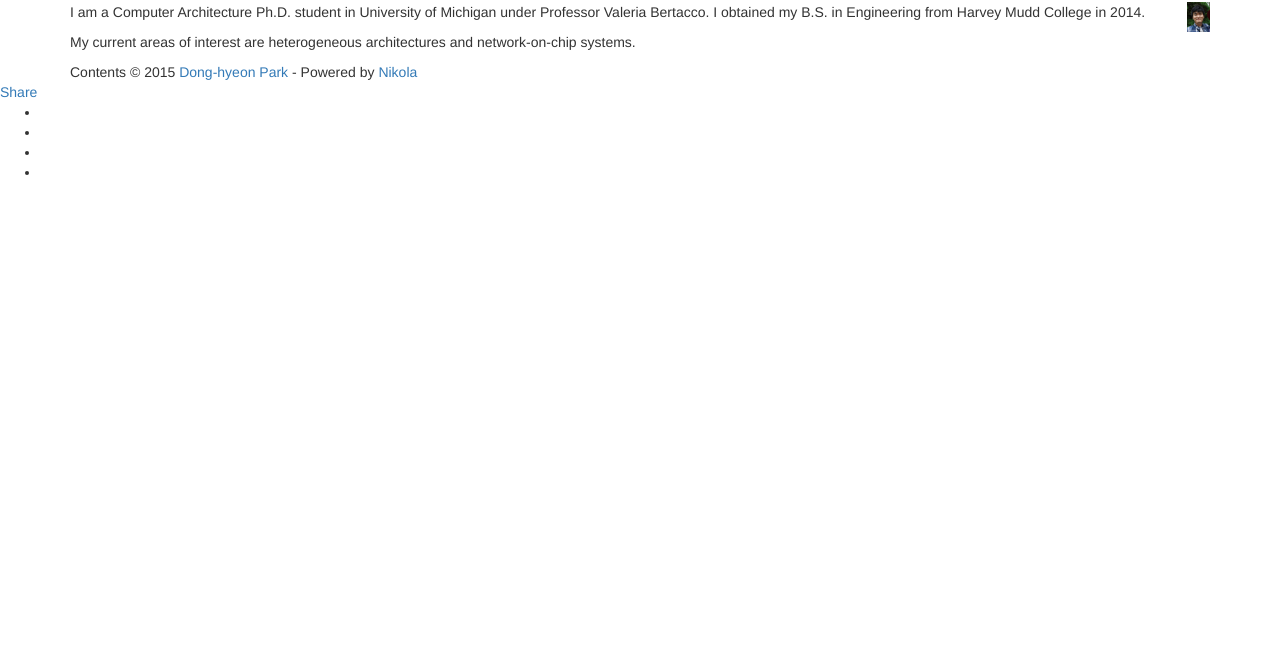
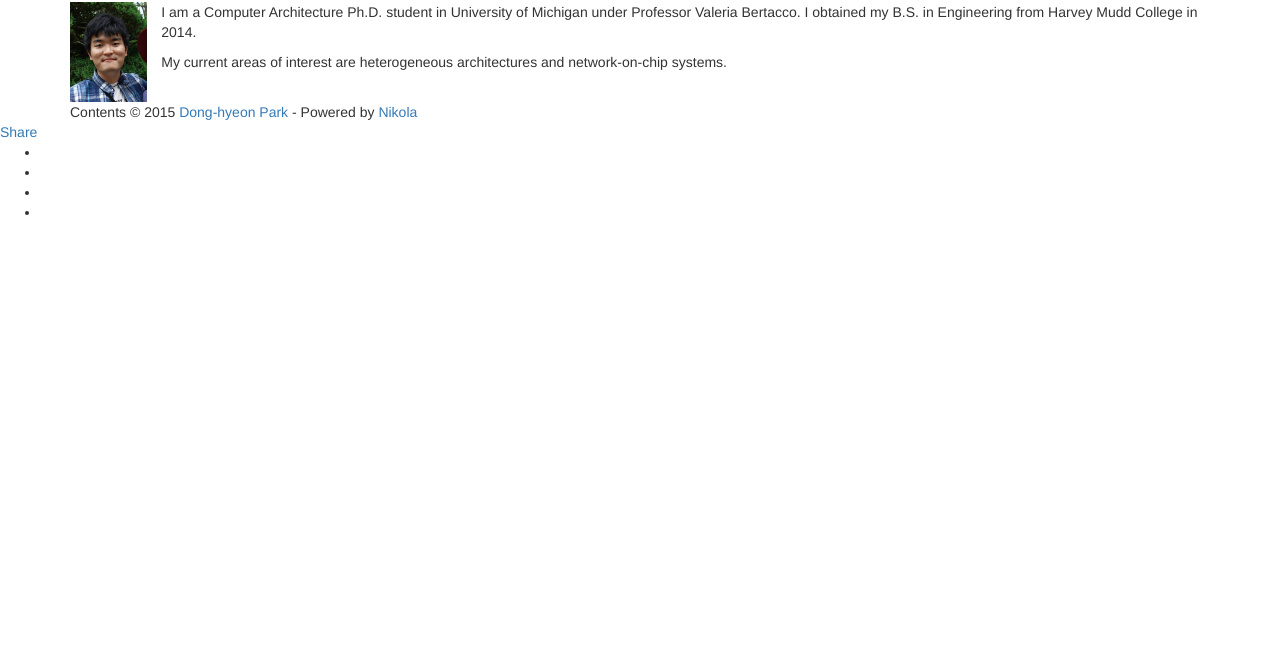
Before and after one commit to dohypark/web, a plain HTML site: page index.html in a window 1280 px wide. Shown: the part 132-800 px from the top of the page. Drawn offline with Linux system fonts and the light colour scheme; a script that the page names is missing.

Commit message:
scaling image again

```diff
--- a/index.html
+++ b/index.html
@@ -113,7 +113,7 @@
     </header>
     <div class="e-content entry-content" itemprop="articleBody text">
     <div>
-<img alt="/images/dhpark.jpg" class="align-right" src="images/dhpark.jpg" style="height: 30.0px;">
+<img alt="/images/dhpark.jpg" class="align-left" src="images/dhpark.jpg" style="height: 100px;">
 <p>I am a Computer Architecture Ph.D. student in University of Michigan under Professor Valeria Bertacco. I obtained my B.S. in Engineering from Harvey Mudd College in 2014.</p>
 <p>My current areas of interest are heterogeneous architectures and network-on-chip systems.</p>
 </div>
```
Also changed, not shown: index.txt.
